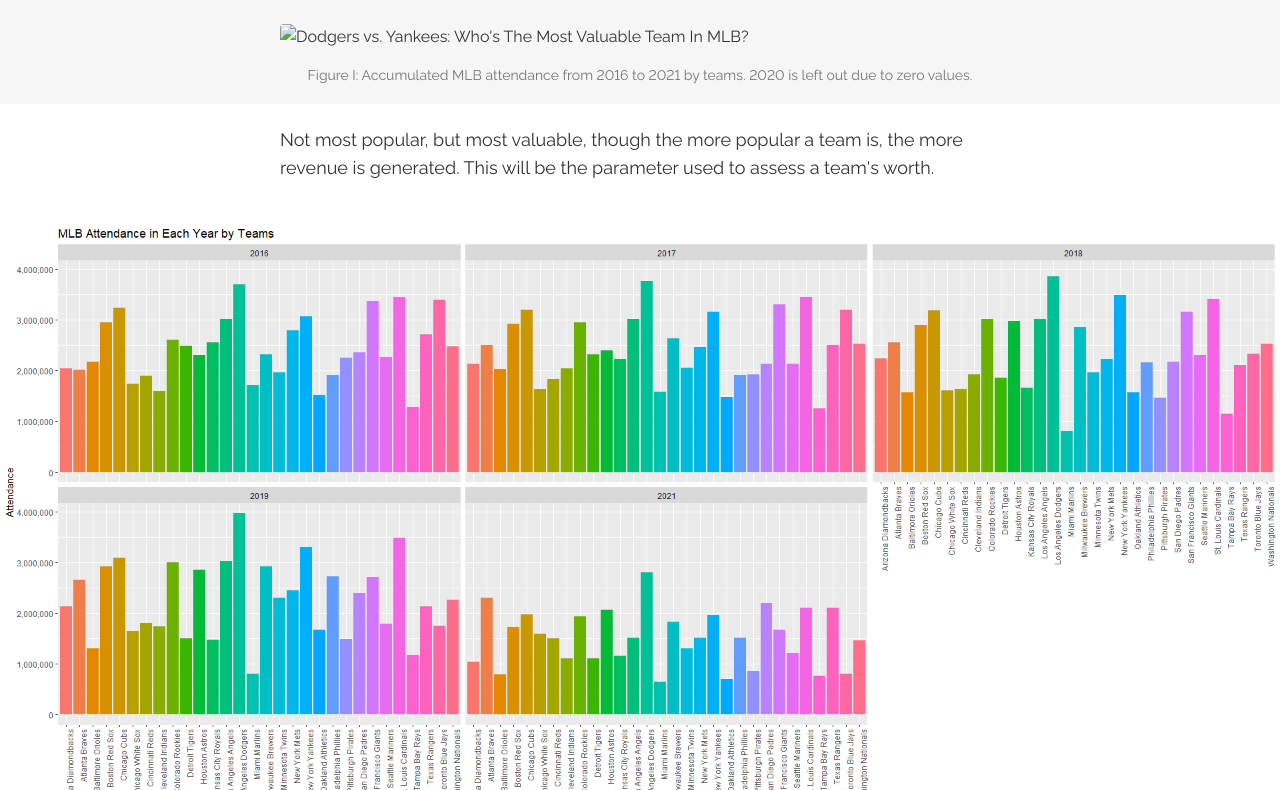
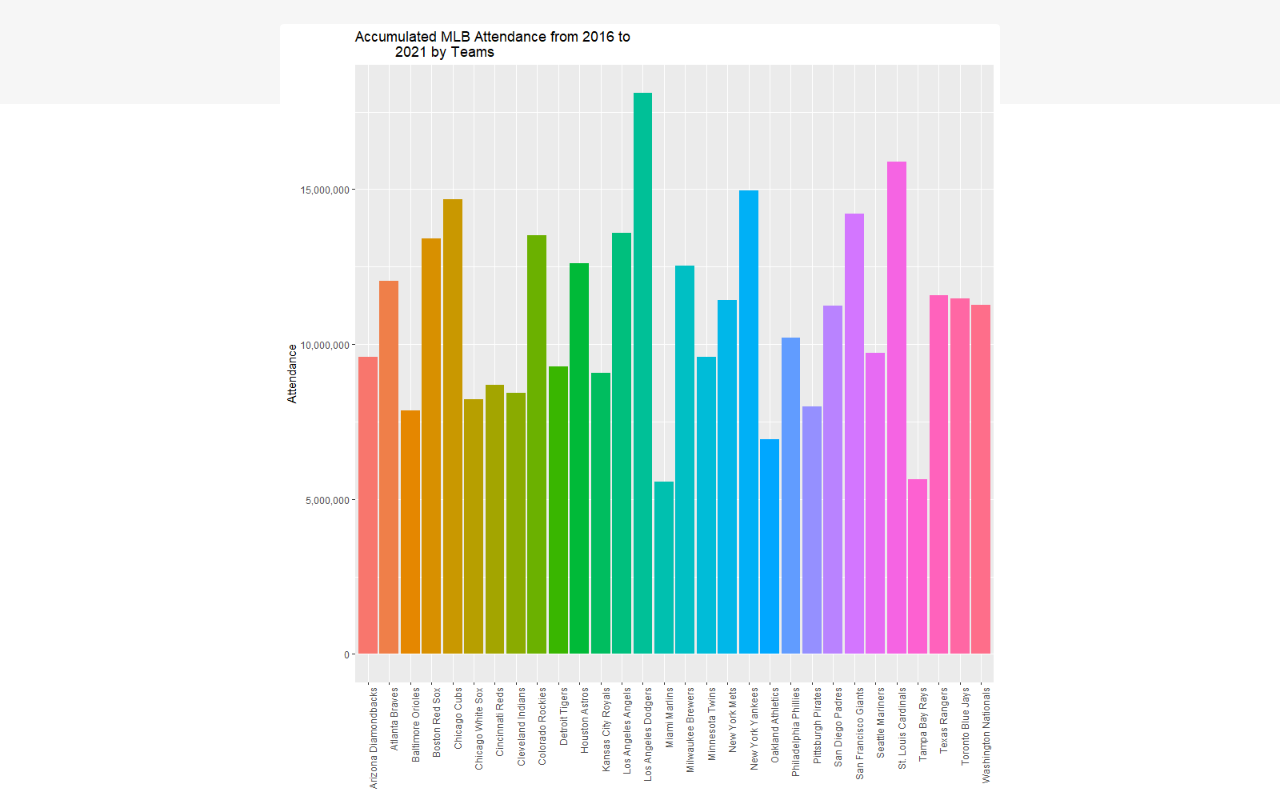
Before and after one commit to itsp-ris/grandyume, a plain HTML site: page dodgers-vs-yankees-whos-the-most-valuable-team-in-mlb/index.html in a window 1280 px wide. Shown: the part 323-1113 px from the top of the page. Drawn offline with Linux system fonts and the light colour scheme; a script that the page names is missing.

Commit message:
Deleted duplicated images and cropped some other images

```diff
--- a/dodgers-vs-yankees-whos-the-most-valuable-team-in-mlb/index.html
+++ b/dodgers-vs-yankees-whos-the-most-valuable-team-in-mlb/index.html
@@ -135,11 +135,11 @@
 
     <figure class="gh-article-image gh-canvas">
         <img
-            srcset="../content/images/size/w300/2022/06/accumulated-mlb-attendance-2.png 300w,
-                   ../content/images/size/w720/2022/06/accumulated-mlb-attendance-2.pngg 720w,
-                  ../content/images/size/w960/2022/06/accumulated-mlb-attendance-2.pngng 960w,
-                 ../content/images/size/w1200/2022/06/accumulated-mlb-attendance-2.pngpng 1200w,
-                ../content/images/size/w2000/2022/06/accumulated-mlb-attendance-2.png.png 2000w"
+            srcset="../content/images/size/w300/2022/06/accumulated-mlb-attendance-1.png 300w,
+                   ../content/images/size/w720/2022/06/accumulated-mlb-attendance-1.png 720w,
+                  ../content/images/size/w960/2022/06/accumulated-mlb-attendance-1.png 960w,
+                 ../content/images/size/w1200/2022/06/accumulated-mlb-attendance-1.png 1200w,
+                ../content/images/size/w2000/2022/06/accumulated-mlb-attendance-1.png 2000w"
             sizes="(max-width: 1200px) 100vw, 1200px"
             src="../content/images/size/w1200/2022/06/accumulated-mlb-attendance-2.png"
             alt="Dodgers vs. Yankees: Who&#x27;s The Most Valuable Team In MLB?"
```
Also changed, not shown: content/images/2022/05/tweet-sentiment-proportions-1.png, content/images/size/w1200/2022/06/accumulated-mlb-attendance-2.png (deleted), content/images/size/w2000/2022/06/accumulated-mlb-attendance-2.png (deleted), content/images/size/w300/2022/06/accumulated-mlb-attendance-2.png (deleted), content/images/size/w600/2022/05/tweet-sentiment-proportions-1.png, content/images/size/w720/2022/06/accumulated-mlb-attendance-2.png (deleted), content/images/size/w960/2022/06/accumulated-mlb-attendance-2.png (deleted).
